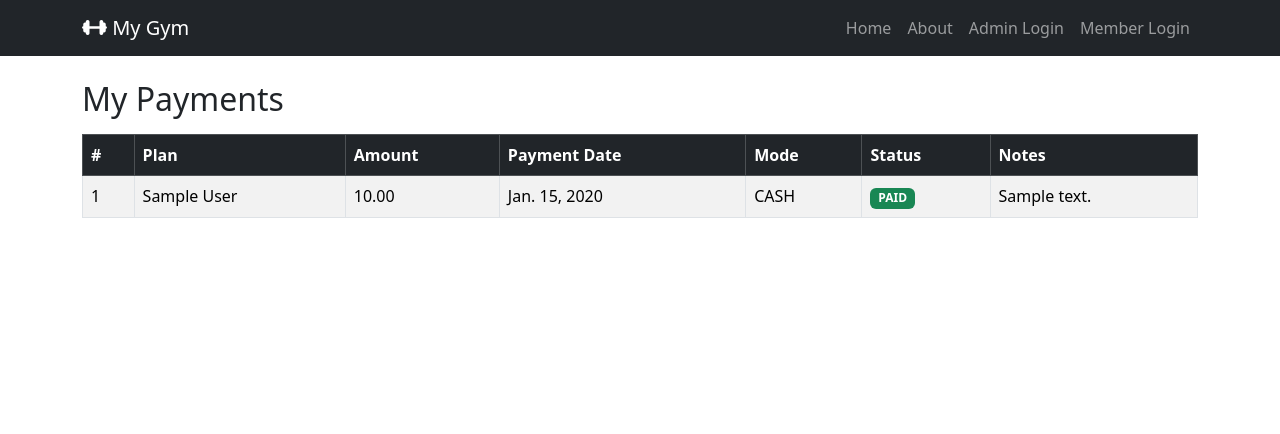
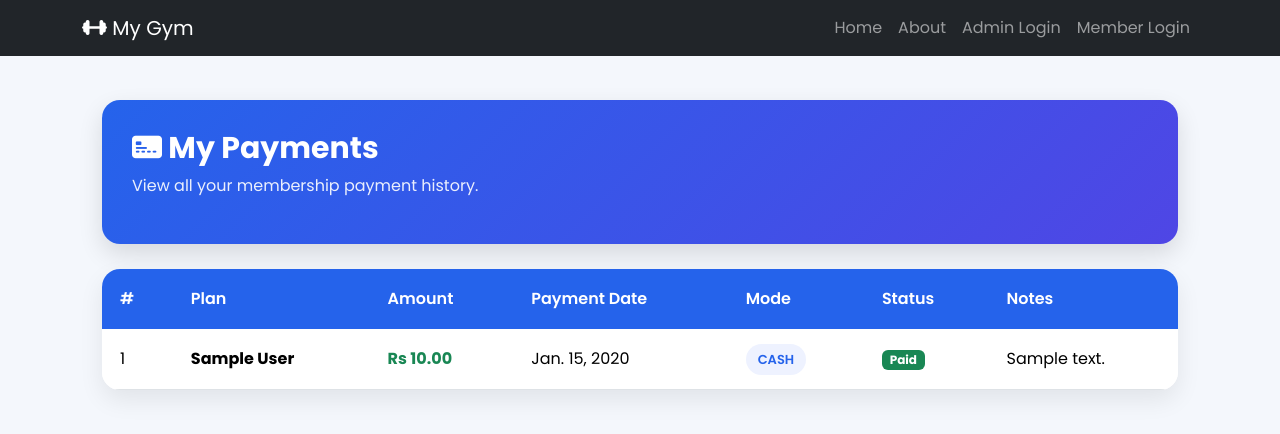
Before and after one commit to aaryan07thakur/GYM_Management_System_Django, a Django app: template gymapp/templates/member_payments.html in a window 1280 px wide. Shown: the top 434 px of the page. Run offline with Django 5.2, Linux system fonts and the light colour scheme; the template is opened without the code that fills it: values that come from a table or form of the project are taken from there, others are empty; tables that the repository leaves empty hold one stand-in row (values such as "Sample post"); some libraries are stand-ins or nearby versions.

Commit message:
designed member_payments page

```diff
--- a/gymapp/templates/member_payments.html
+++ b/gymapp/templates/member_payments.html
@@ -1,55 +1,154 @@
 {% extends "base.html" %}
 {% load static %}
 
+{% block css %}
 
+<link rel="stylesheet" href="{% static 'css/member_payments.css' %}">
+
+<link rel="stylesheet"
+href="https://cdn.jsdelivr.net/npm/bootstrap-icons@1.11.3/font/bootstrap-icons.min.css">
+
+{% endblock %}
 
 {% block content %}
 
-<h2 class="mb-3" >My Payments </h2>
+<div class="payment-page">
 
+    <div class="page-header">
 
-    <table class="table table-bordered table-striped ">
+        <div>
 
-        <thead class="table-dark">
+            <h2>
+                <i class="bi bi-credit-card-2-front-fill"></i>
+                My Payments
+            </h2>
+
+            <p>View all your membership payment history.</p>
+
+        </div>
+
+    </div>
+
+    <div class="table-card">
+
+        <div class="table-responsive">
+
+            <table class="table payment-table align-middle">
+
+                <thead>
+
                     <tr>
+
                         <th>#</th>
-                <th> Plan </th>
-                <th> Amount</th>
-                <th> Payment Date </th>
-                <th> Mode </th>
-                <th> Status </th>
-                <th> Notes </th>
+
+                        <th>Plan</th>
+
+                        <th>Amount</th>
+
+                        <th>Payment Date</th>
+
+                        <th>Mode</th>
+
+                        <th>Status</th>
+
+                        <th>Notes</th>
+
                     </tr>
 
                 </thead>
+
                 <tbody>
+
                     {% for payment in payments %}
+
                     <tr>
+
                         <td>{{ forloop.counter }}</td>
-                <td> {{ payment.Plan.name }} </td>
-                <td> {{ payment.amount }} </td>
-                <td> {{ payment.payment_date }} </td>
-                <td> {{ payment.mode }} </td>
+
                         <td>
+                            <strong>{{ payment.Plan.name }}</strong>
+                        </td>
+
+                        <td class="fw-bold text-success">
+
+                            Rs {{ payment.amount|floatformat:2 }}
+
+                        </td>
+
+                        <td>
+
+                            {{ payment.payment_date }}
+
+                        </td>
+
+                        <td>
+
+                            <span class="mode">
+
+                                {{ payment.mode }}
+
+                            </span>
+
+                        </td>
+
+                        <td>
+
                             {% if payment.status == 'PAID' %}
-                        <span class="badge bg-success"> {{ payment.status }} </span>
+
+                                <span class="badge bg-success">
+                                    Paid
+                                </span>
+
                             {% elif payment.status == 'PENDING' %}
-                        <span class="badge bg-warning text-dark"> {{ payment.status }} </span>
+
+                                <span class="badge bg-warning text-dark">
+                                    Pending
+                                </span>
+
                             {% else %}
-                        <span class="badge bg-secondary"> {{ payment.status }} </span>
+
+                                <span class="badge bg-secondary">
+                                    {{ payment.status }}
+                                </span>
+
                             {% endif %}
+
                         </td>
-                <td> {{ payment.notes }} </td>
+
+                        <td>
+
+                            {{ payment.notes|default:"-" }}
+
+                        </td>
+
                     </tr>
+
                     {% empty %}
+
                     <tr>
-                    <td colspan="3" class="text-center"> No Payments records found </td>
+
+                        <td colspan="7" class="text-center py-5">
+
+                            <i class="bi bi-wallet2 fs-1 text-secondary"></i>
+
+                            <br><br>
+
+                            No Payment Records Found
+
+                        </td>
+
                     </tr>
 
                     {% endfor %}
+
                 </tbody>
 
             </table>
 
+        </div>
+
+    </div>
+
+</div>
 
 {% endblock %}
--- /dev/null
+++ b/static/css/member_payments.css
@@ -0,0 +1,84 @@
+@import url('https://fonts.googleapis.com/css2?family=Poppins:wght@400;500;600;700&display=swap');
+
+*{font-family:Poppins,sans-serif}
+
+body{
+background:#f4f7fc;
+}
+
+.payment-page{
+padding:20px;
+}
+
+.page-header{
+background:linear-gradient(135deg,#2563eb,#4f46e5);
+padding:30px;
+border-radius:18px;
+color:#fff;
+margin-bottom:25px;
+box-shadow:0 10px 25px rgba(0,0,0,.12);
+}
+
+.page-header h2{
+margin:0;
+font-size:30px;
+font-weight:700;
+}
+
+.page-header p{
+margin-top:8px;
+opacity:.9;
+}
+
+.table-card{
+background:#fff;
+border-radius:18px;
+overflow:hidden;
+box-shadow:0 10px 25px rgba(0,0,0,.08);
+}
+
+.payment-table{
+margin:0;
+}
+
+.payment-table thead th{
+background:#2563eb!important;
+color:#fff!important;
+padding:18px;
+font-weight:600;
+border:none;
+}
+
+.payment-table td{
+padding:18px;
+vertical-align:middle;
+}
+
+.payment-table tbody tr:nth-child(even){
+background:#fafcff;
+}
+
+.payment-table tbody tr:hover{
+background:#eef4ff;
+}
+
+.mode{
+background:#eef2ff;
+padding:6px 12px;
+border-radius:30px;
+font-weight:600;
+color:#2563eb;
+font-size:13px;
+}
+
+@media(max-width:768px){
+
+.payment-page{
+padding:15px;
+}
+
+.page-header h2{
+font-size:24px;
+}
+
+}
```
Lines whose indentation alone changed are shown as unchanged.
